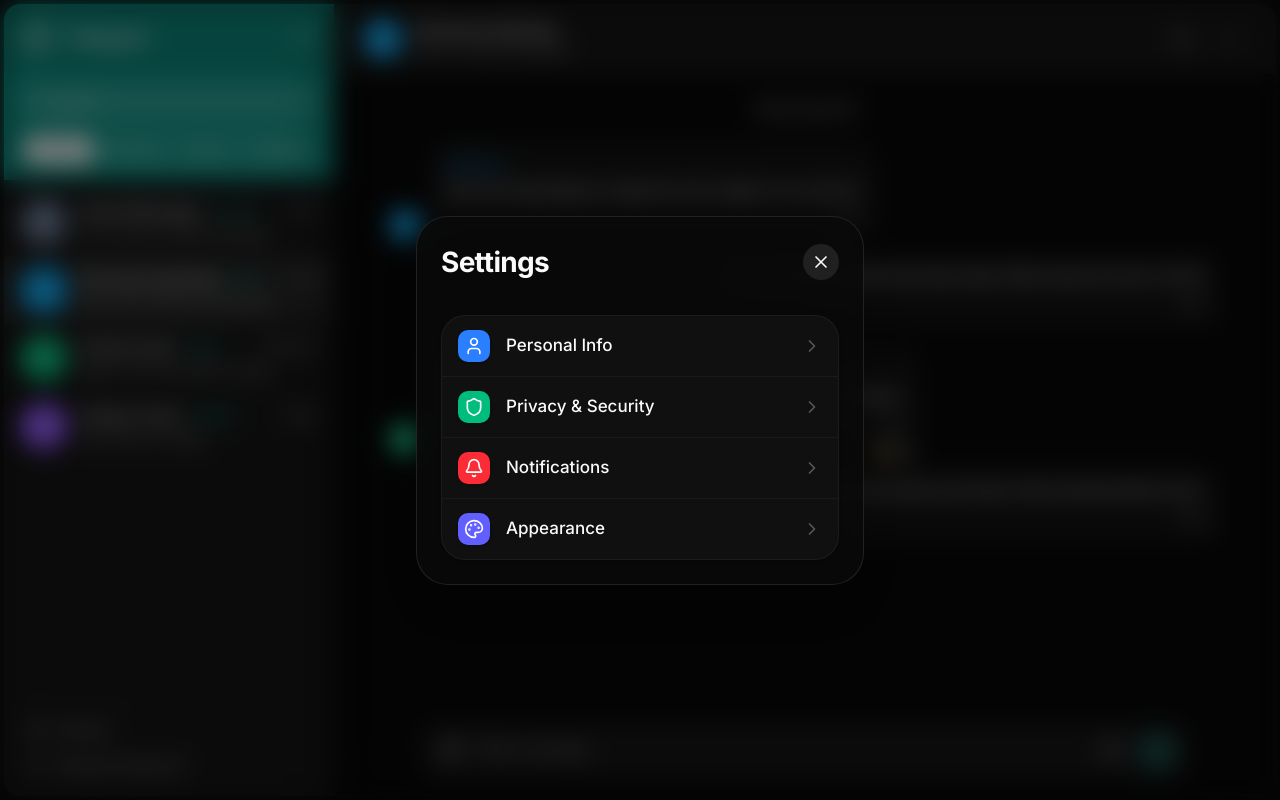
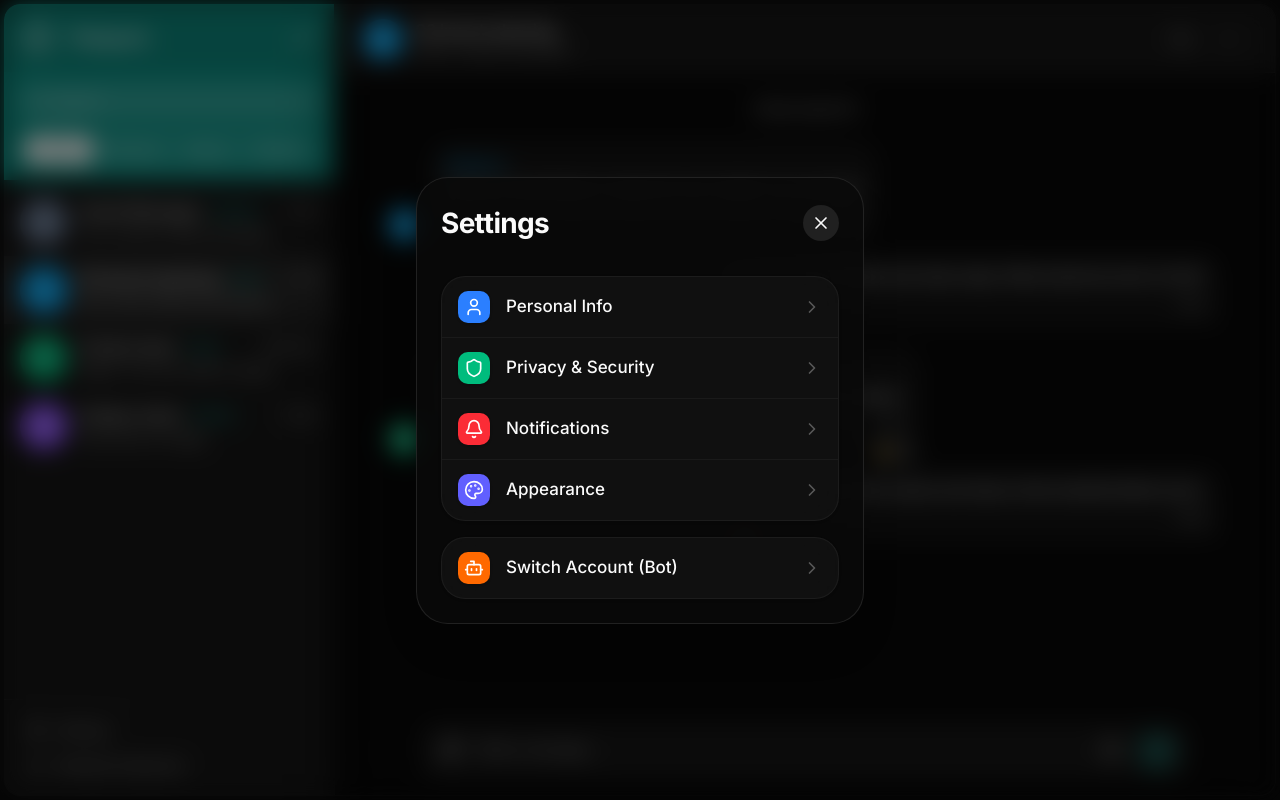
Before and after one commit to pphatdev/telegram-bot, a Next.js app: page / in a window 1280 px wide. Both pictures are taken after a click on the button "Settings". Built offline with nearby package versions, Linux system fonts and the light colour scheme; a web font is replaced by a local one.

Commit message:
feat: implement ChatSidebar component with search, filtering, and settings menu

```diff
--- a/src/features/chats/components/chat-sidebar.tsx
+++ b/src/features/chats/components/chat-sidebar.tsx
@@ -1,6 +1,6 @@
 "use client";
 
-import { Search, Pencil, Menu, Settings, Shield, X, User, Bell, Palette, ArrowLeft, Sun, Moon, Monitor, Check, Type, ChevronDown, ChevronRight } from "lucide-react";
+import { Search, Pencil, Menu, Settings, Shield, X, User, Bell, Palette, ArrowLeft, Sun, Moon, Monitor, Check, Type, ChevronDown, ChevronRight, Bot } from "lucide-react";
 import { useState, useEffect } from "react";
 
 interface ChatSidebarProps {
@@ -206,6 +206,16 @@ export function ChatSidebar({ mobileView, setMobileView }: ChatSidebarProps) {
                     <ChevronRight className="w-5 h-5 text-muted-foreground/50" />
                   </button>
                 </div>
+
+                <div className="bg-card/60 backdrop-blur-xl rounded-[24px] overflow-hidden border border-white/5 shadow-sm mt-4">
+                  <button className="flex w-full items-center gap-4 px-4 py-3.5 text-left hover:bg-accent/50 transition-colors">
+                    <div className="bg-orange-500 p-1.5 rounded-[10px] text-white shadow-sm"><Bot className="w-5 h-5" /></div>
+                    <div className="flex-1">
+                      <div className="text-[17px] font-medium text-foreground">Switch Account (Bot)</div>
+                    </div>
+                    <ChevronRight className="w-5 h-5 text-muted-foreground/50" />
+                  </button>
+                </div>
               </>
             ) : (
               <>
```
